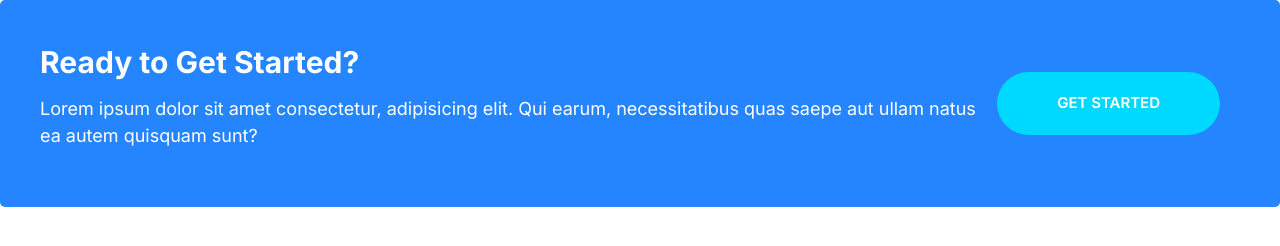
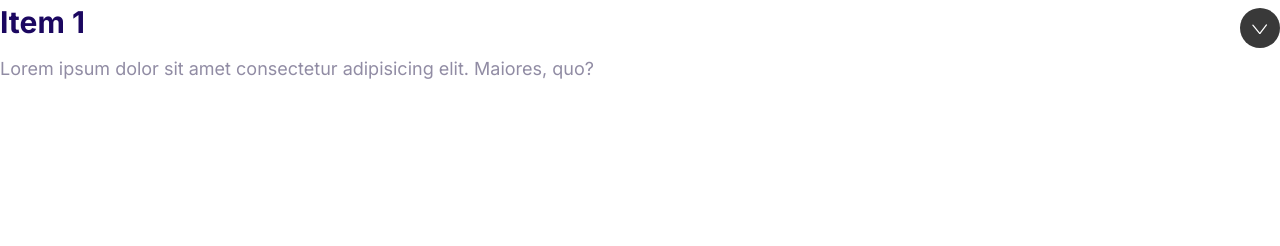
Before and after one commit to WesleySantos/moshifyProyect, a plain HTML site: page index.html in a window 1280 px wide. Drawn offline with Linux system fonts and the light colour scheme.

Commit message:
Build the collapsible component.

```diff
--- a/css/styles.css
+++ b/css/styles.css
@@ -546,3 +546,38 @@ a {
     margin: 0 2rem;
   }
 }
+
+/* Collapsibles */
+
+.collapsible__header {
+  display: flex;
+  flex-direction: row;
+  justify-content: space-between;
+}
+
+.collapsible__heading {
+  margin-top: 0;
+  font-size: 3rem;
+}
+
+.collapsible__chevron {
+  align-self: center;
+  transform: rotate(-90deg);
+  transition: transform 0.3s;
+}
+
+.collapsible__content {
+  max-height: 0;
+  overflow: hidden;
+  opacity: 0;
+  transition: all 0.3s;
+}
+
+.collapsible--expanded .collapsible__chevron {
+  transform: rotate(0);
+}
+
+.collapsible--expanded .collapsible__content {
+  max-height: 100vh;
+  opacity: 1;
+}
--- a/index.html
+++ b/index.html
@@ -15,17 +15,17 @@
     <link rel="stylesheet" href="css/styles.css" />
   </head>
   <body>
-    <div class="callout callout--primary">
-      <div class="grid grid--cols-2">
-        <div class="callout__content">
-          <h2 class="callout__heading">Ready to Get Started?</h2>
-          <p>
-            Lorem ipsum dolor sit amet consectetur, adipisicing elit. Qui earum,
-            necessitatibus quas saepe aut ullam natus ea autem quisquam sunt?
-          </p>
-        </div>
-        <a href="#" class="btn btn--secondary btn--stretched">Get Started</a>
+    <div class="collapsible collapsible--expanded">
+      <header class="collapsible__header">
+        <h2 class="collapsible__heading">Item 1</h2>
+        <svg class="icon icon--white collapsible__chevron">
+          <use xlink:href="images/sprite.svg#chevron"></use>
+        </svg>
+      </header>
+      <div class="collapsible__content">
+        Lorem ipsum dolor sit amet consectetur adipisicing elit. Maiores, quo?
       </div>
     </div>
+    <script src="js/main.js"></script>
   </body>
 </html>
--- /dev/null
+++ b/js/main.js
@@ -0,0 +1,6 @@
+const collapsibles = document.querySelectorAll(".collapsible");
+collapsibles.forEach((item) =>
+  item.addEventListener("click", function () {
+    this.classList.toggle("collapsible--expanded");
+  })
+);
```
Also changed, not shown: components/collapsible.html (added, +12 -0 lines).
